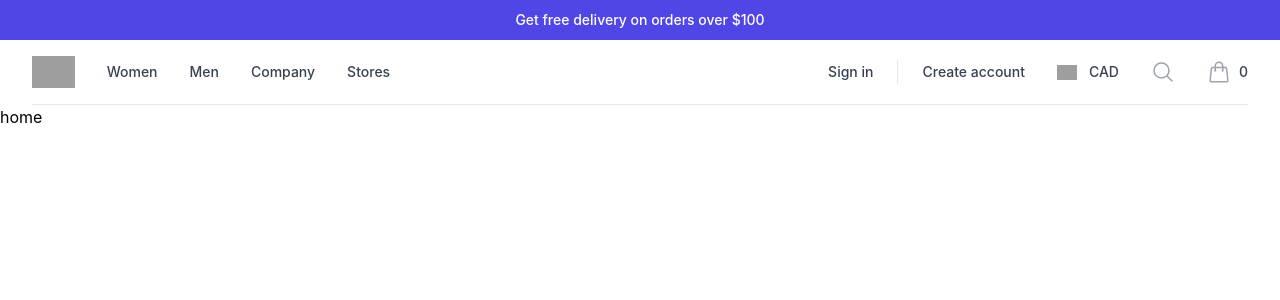
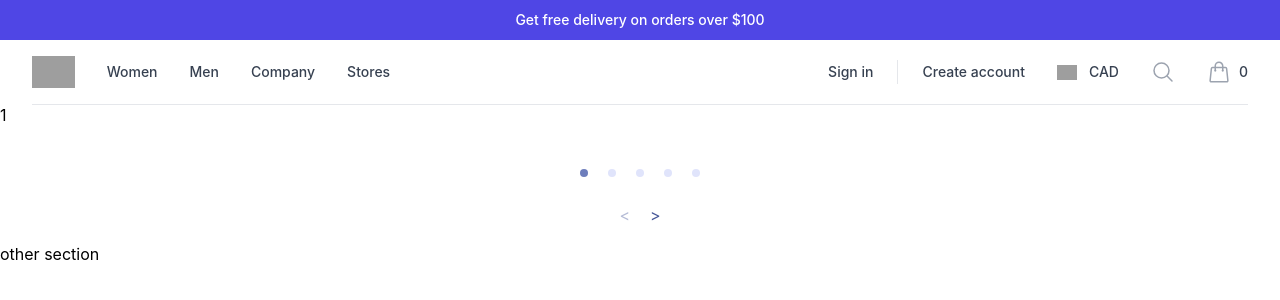
Before and after one commit to hunggahot/e-commerce-fe, a React (Create React App) app: page / in a window 1280 px wide. Shown: the top 300 px of the page. Built offline with nearby package versions, Linux system fonts and the light colour scheme; grey boxes are pictures that could not be loaded.

Commit message:
MainCarousel in HomePage

```diff
--- a/src/App.js
+++ b/src/App.js
@@ -1,11 +1,14 @@
 import "./App.css";
 import Navigation from "./customer/components/Navigation/Navigation";
+import HomePage from "./customer/pages/HomePage/HomePage";
 
 function App() {
   return (
     <div className="">
       <Navigation />
-      <div>home</div>
+      <div>
+        <HomePage />
+      </div>
     </div>
   );
 }
--- /dev/null
+++ b/src/customer/components/HomeCarousel/MainCarousel.jsx
@@ -0,0 +1,33 @@
+import React from "react";
+import AliceCarousel from "react-alice-carousel";
+import "react-alice-carousel/lib/alice-carousel.css";
+
+const responsive = {
+  0: { items: 1 },
+  568: { items: 2 },
+  1024: { items: 3 },
+};
+
+const items = [
+  <div className="item" data-value="1">
+    1
+  </div>,
+  <div className="item" data-value="2">
+    2
+  </div>,
+  <div className="item" data-value="3">
+    3
+  </div>,
+  <div className="item" data-value="4">
+    4
+  </div>,
+  <div className="item" data-value="5">
+    5
+  </div>,
+];
+
+const MainCarousel = () => (
+  <AliceCarousel mouseTracking items={items} controlsStrategy="alternate" />
+);
+
+export default MainCarousel;
--- /dev/null
+++ b/src/customer/pages/HomePage/HomePage.jsx
@@ -0,0 +1,14 @@
+import React from "react";
+import MainCarousel from "../../components/HomeCarousel/MainCarousel";
+
+const HomePage = () => {
+  return (
+    <div>
+      <MainCarousel />
+
+      <div>other section</div>
+    </div>
+  );
+};
+
+export default HomePage;
```
